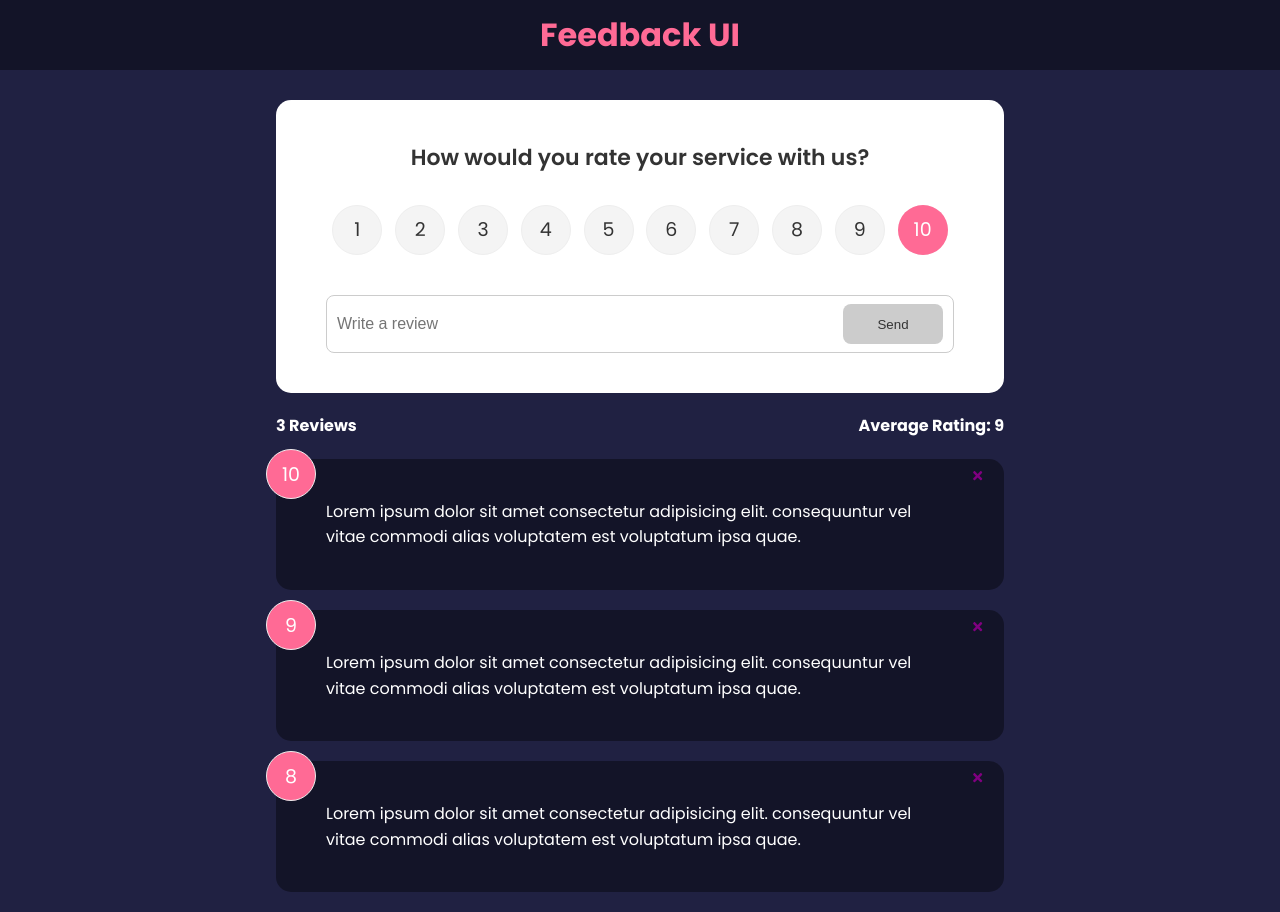
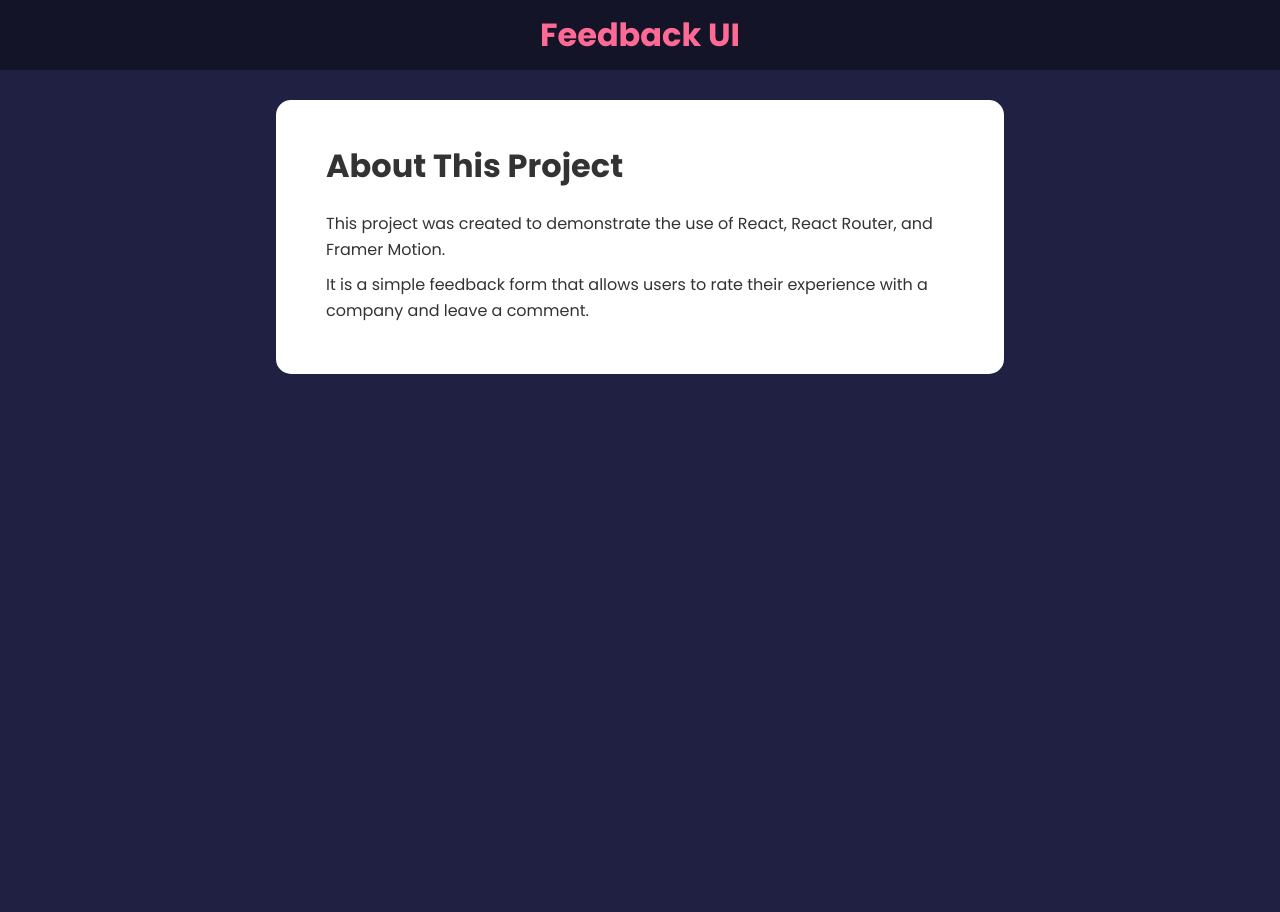
Before and after one commit to anthonyyoussef01/feedback-app, a React (Create React App) app: page /about in a window 1280 px wide. After the commit the page ends 800 px from the top, so only its background shows below. Built offline with nearby package versions, Linux system fonts and the light colour scheme.

Commit message:
apply framer-motion animations to the FeedbackList, and import Routes, creating an AboutPage with the route "/about"

```diff
--- a/package.json
+++ b/package.json
@@ -6,9 +6,11 @@
     "@testing-library/jest-dom": "^5.17.0",
     "@testing-library/react": "^13.4.0",
     "@testing-library/user-event": "^13.5.0",
+    "framer-motion": "^4.1.17",
     "react": "^18.2.0",
     "react-dom": "^18.2.0",
     "react-icons": "^4.11.0",
+    "react-router-dom": "^6.16.0",
     "react-scripts": "5.0.1",
     "web-vitals": "^2.1.4"
   },
--- a/src/App.js
+++ b/src/App.js
@@ -1,10 +1,12 @@
 import { v4 as uuidv4 } from "uuid";
+import { BrowserRouter as Router, Route, Routes } from "react-router-dom";
 import { useState } from "react";
 import Header from "./Components/Header";
 import FeedbackList from "./Components/FeedbackList";
 import FeedbackData from "./Data/FeedbackData";
 import FeedbackStats from "./Components/FeedbackStats";
 import FeedbackForm from "./Components/FeedbackForm";
+import AboutPage from "./Pages/AboutPage";
 
 function App() {
     const [feedback, setFeedback] = useState(FeedbackData);
@@ -24,14 +26,23 @@ function App() {
     };
 
     return (
-        <>
+        <Router>
             <Header />
             <div className={"container"}>
-                <FeedbackForm handleAdd={addFeedback} />
-                <FeedbackStats feedback={feedback} />
-                <FeedbackList feedback={feedback} handleDelete={deleteFeedback} />
+                <Routes>
+                    <Route exact path="/" element={
+                        <>
+                            <FeedbackForm handleAdd={addFeedback} />
+                            <FeedbackStats feedback={feedback} />
+                            <FeedbackList feedback={feedback} handleDelete={deleteFeedback} />
+                        </>
+                    } />
+
+
+                    <Route path="/about" element={<AboutPage />} />
+                </Routes>
             </div>
-        </>
+        </Router>
     );
 }
 
--- a/src/Components/FeedbackList.jsx
+++ b/src/Components/FeedbackList.jsx
@@ -1,13 +1,26 @@
+import { AnimatePresence, motion } from "framer-motion";
 import FeedbackItem from "./FeedbackItem";
 import PropTypes from "prop-types";
 
-function FeedbackList({feedback, handleDelete}) {
+function FeedbackList({ feedback, handleDelete }) {
 	if (!feedback || feedback.length === 0) {
-		return (
-				<p>No feedback items</p>
-		);
+		return <p>No feedback items</p>;
 	}
 
+	return (
+		<div className={"feedback-list"}>
+			<AnimatePresence>
+				{feedback.map((item) => (
+					<motion.div key={item.id} initial={{ opacity: 0 }} animate={{ opacity: 1 }} exit={{ opacity: 0 }}>
+						<FeedbackItem key={item.id} item={item} handleDelete={handleDelete} />
+					</motion.div>
+				))}
+			</AnimatePresence>
+		</div>
+	);
+
+	/*
+	 * No Animation Version:
 	return (
 			<div className={"feedback-list"}>
 				{feedback.map((item) => (
@@ -15,6 +28,7 @@ function FeedbackList({feedback, handleDelete}) {
 				))}
 			</div>
 	);
+	*/
 }
 
 FeedbackList.propTypes = {
--- /dev/null
+++ b/src/Pages/AboutPage.jsx
@@ -0,0 +1,18 @@
+import Card from "../Components/Shared/Card";
+
+function AboutPage() {
+	return (
+		<Card>
+			<div className="about">
+				<h1>About This Project</h1>
+				<p>This project was created to demonstrate the use of React, React Router, and Framer Motion.</p>
+				<p>
+					It is a simple feedback form that allows users to rate their experience with a company and leave a
+					comment.
+				</p>
+			</div>
+		</Card>
+	);
+}
+
+export default AboutPage;
```
Also changed, not shown: 1 other file (tests, documents, lock files or other folders).
